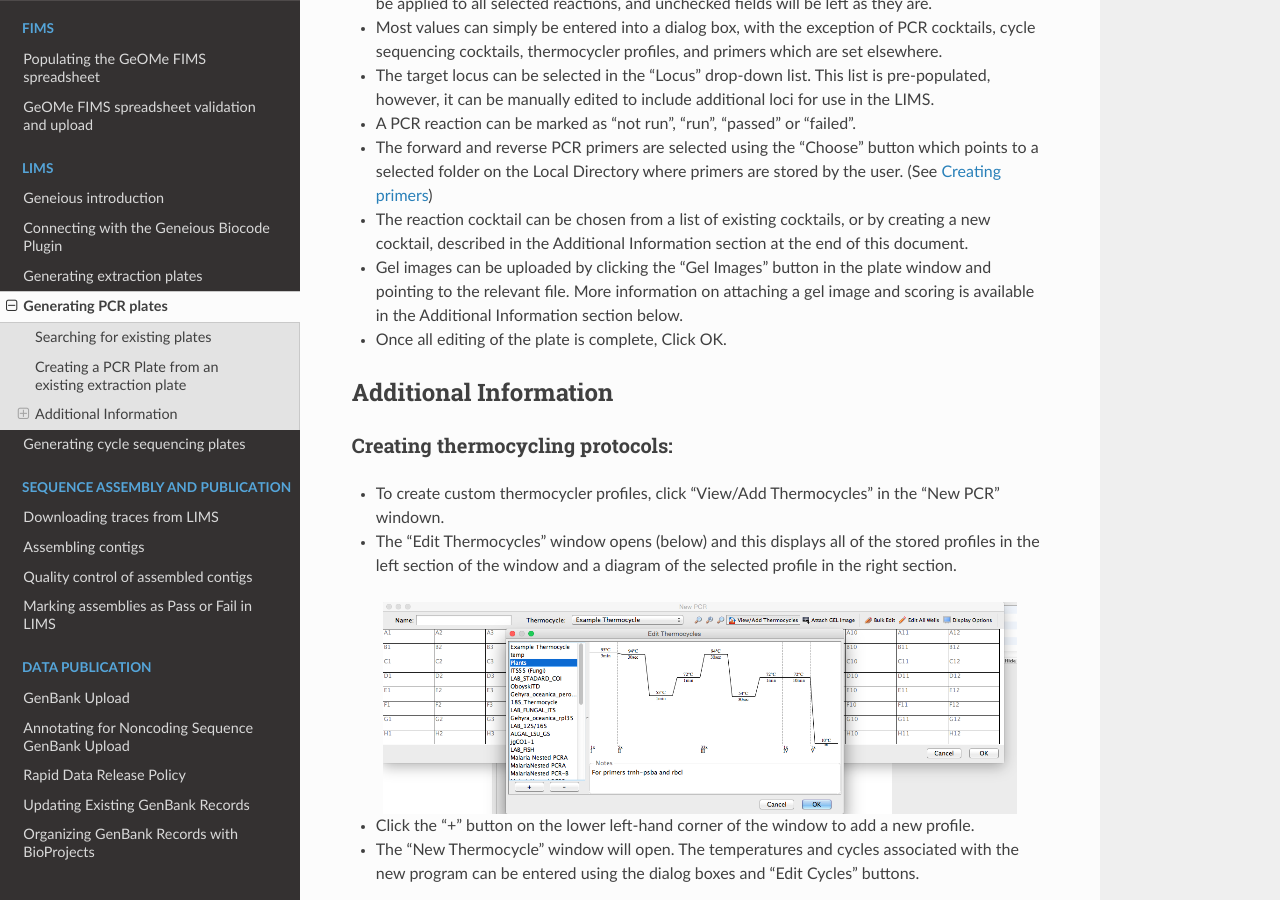
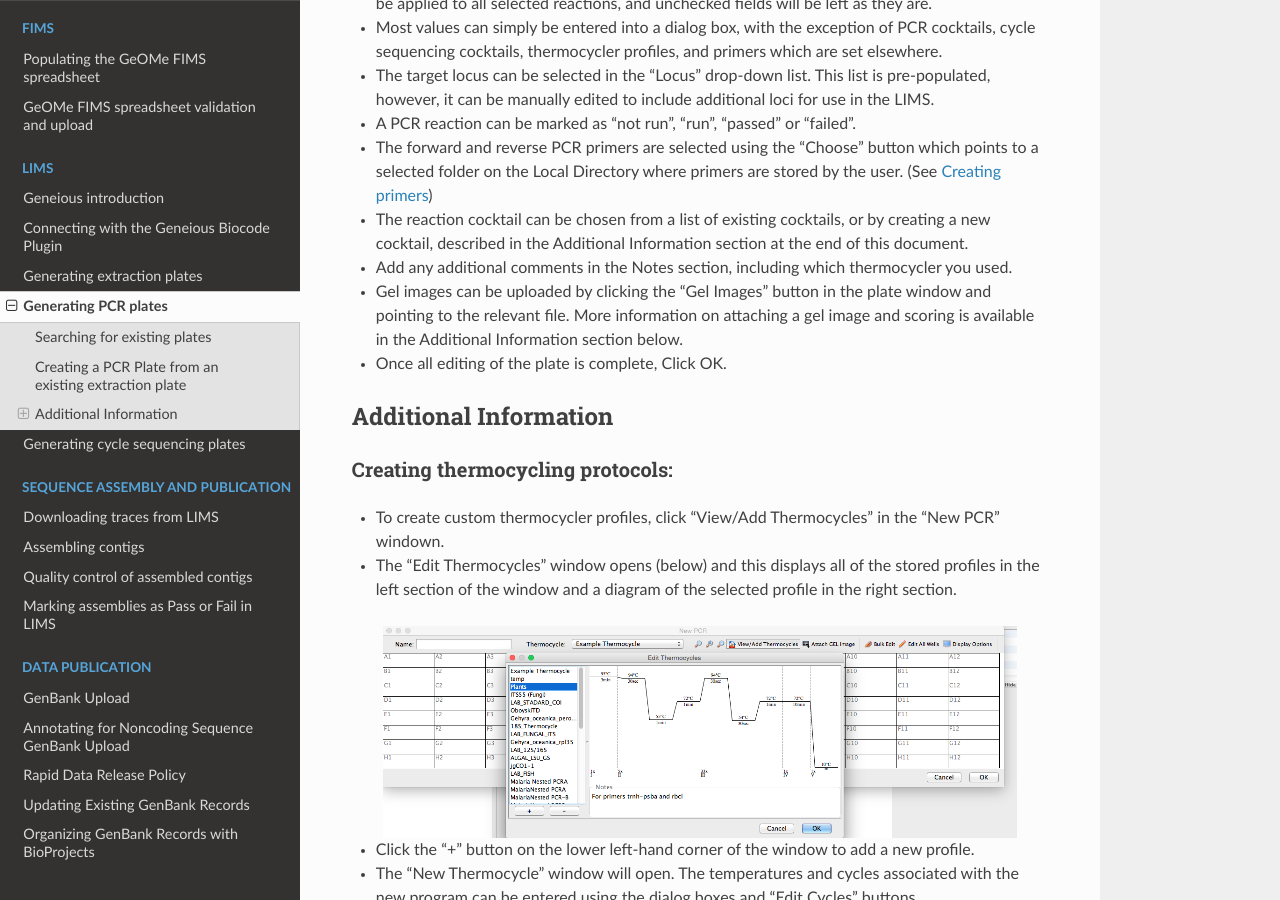
Before and after one commit to SIBarcodeNetwork/ReadtheDocsMaster, a Sphinx documentation site: the page built from Docs/pcr_plates.rst, in a window 1280 px wide and 900 px high, scrolled down 2611 px. Built offline with Sphinx 7.4.7 and the Read the Docs theme 2.0.0, drawn with Linux system fonts in a browser that asks for light colours.

Commit message:
Added a step
Added a step to include the thermocycler used in "creating a pcr plate from an existing extraction plate"

```diff
--- a/Docs/pcr_plates.rst
+++ b/Docs/pcr_plates.rst
@@ -53,6 +53,7 @@ From this point forward, generating new plates, whether PCR or cycle sequencing,
 * A PCR reaction can be marked as "not run", "run", "passed" or "failed".
 * The forward and reverse PCR primers are selected using the "Choose" button which points to a selected folder on the Local Directory where primers are stored by the user. (See :ref:`creating_primers-link`)
 * The reaction cocktail can be chosen from a list of existing cocktails, or by creating a new cocktail, described in the Additional Information section at the end of this document.
+* Add any additional comments in the Notes section, including which thermocycler you used.
 * Gel images can be uploaded by clicking the "Gel Images" button in the plate window and pointing to the relevant file. More information on attaching a gel image and scoring is available in the Additional Information section below.
 * Once all editing of the plate is complete, Click OK.
 
```
